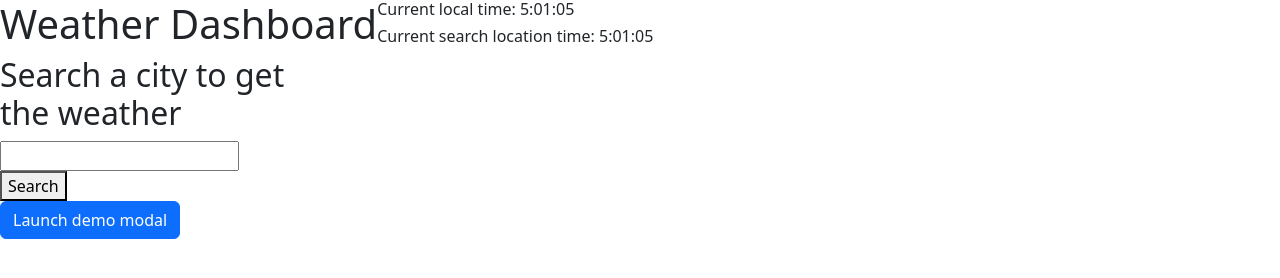
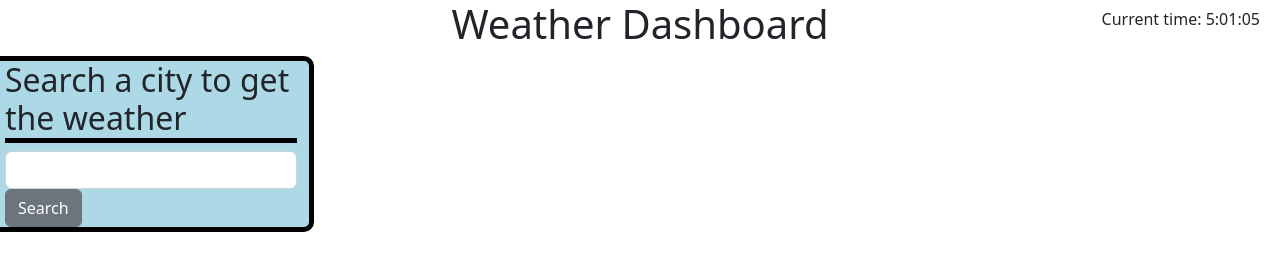
Before and after one commit to jonny258/Weather-app-API, a plain HTML site: page index.html in a window 1280 px wide. Drawn offline with nearby package versions, Linux system fonts and the light colour scheme.

Commit message:
added styling and fixed some errors

```diff
--- a/assets/script.js
+++ b/assets/script.js
@@ -189,10 +189,3 @@ function init(){
 init()
 
 weatherButton.addEventListener("click", Search)
-
-
-
-// JavaScript
-$('#myModal').on('shown.bs.modal', function () {
-    $('#myInput').trigger('focus')
-  })
--- a/assets/style.css
+++ b/assets/style.css
@@ -0,0 +1,20 @@
+.search-box{
+    background-color: lightblue;
+    border: 5px black solid;
+    border-radius: 10px;
+}
+
+.search-box h2{
+    width: 100%;
+    border-bottom: 5px black solid;
+}
+
+header{
+    justify-content: center;
+}
+
+header div{
+    position: absolute;
+    right: 20px;
+    top: 10px;
+}
--- a/index.html
+++ b/index.html
@@ -18,15 +18,14 @@
   <header class="d-flex">
     <h1>Weather Dashboard</h1>
     <div>
-        <h6>Current local time: <span id="localTime"></span></h6>
-        <h6>Current search location time: <span id="searchTime"></span></h6>
+        <h6>Current time: <span id="localTime"></span></h6>
     </div>
   </header>
   <main class="d-flex row">
-    <aside class="col-lg-3">
+    <aside class="search-box col-lg-3">
         <h2>Search a city to get the weather</h2>
-        <input id="weatherInput">
-        <button id="weatherButton">Search</button>
+        <input id="weatherInput" class="form-control">
+        <button id="weatherButton" class="btn btn-secondary">Search</button>
         <div id="searchHistoryDisplay">
 
         </div>
@@ -41,31 +40,6 @@
     </section>
   </main>
   <footer>
-    <!-- HTML -->
-    <button type="button" class="btn btn-primary" data-toggle="modal" data-target="#exampleModalCenter">
-      Launch demo modal
-    </button>
-
-    <!-- Modal -->
-    <div class="modal fade" id="exampleModalCenter" tabindex="-1" role="dialog" aria-labelledby="exampleModalCenterTitle" aria-hidden="true">
-      <div class="modal-dialog modal-dialog-centered" role="document">
-        <div class="modal-content">
-          <div class="modal-header">
-            <h5 class="modal-title" id="exampleModalLongTitle">Modal title</h5>
-            <button type="button" class="close" data-dismiss="modal" aria-label="Close">
-              <span aria-hidden="true">&times;</span>
-            </button>
-          </div>
-          <div class="modal-body">
-            ...
-          </div>
-          <div class="modal-footer">
-            <button type="button" class="btn btn-secondary" data-dismiss="modal">Close</button>
-            <button type="button" class="btn btn-primary">Save changes</button>
-          </div>
-        </div>
-      </div>
-    </div>
   </footer>
   <!-- Bootstrap JavaScript Libraries -->
   <script src="https://cdn.jsdelivr.net/npm/dayjs@1/dayjs.min.js"></script>
```
